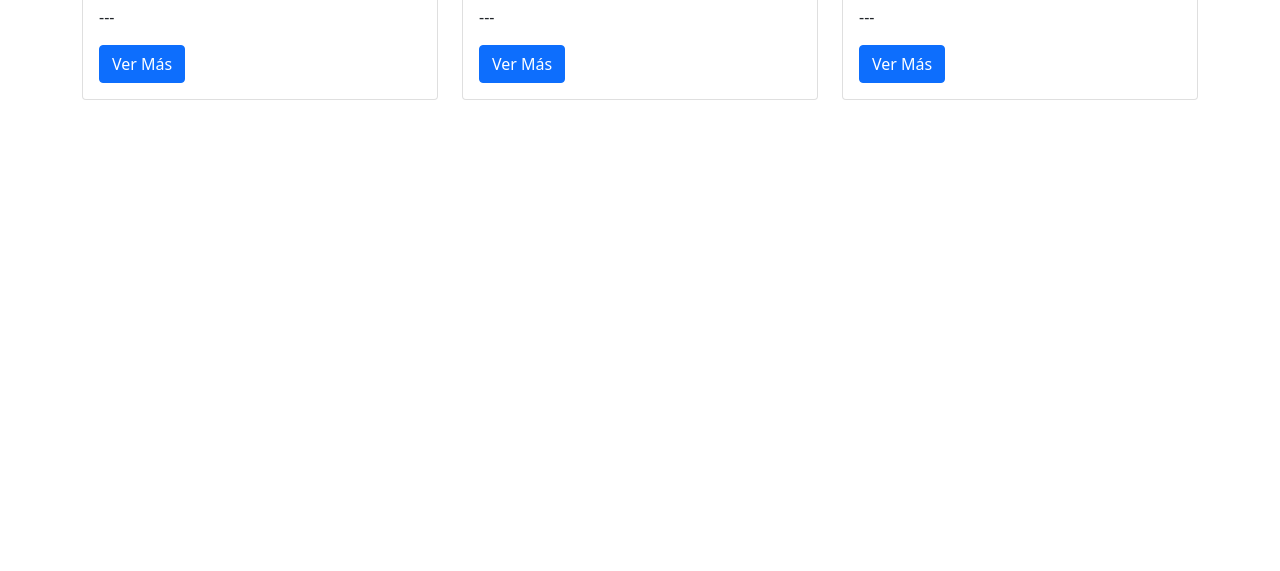
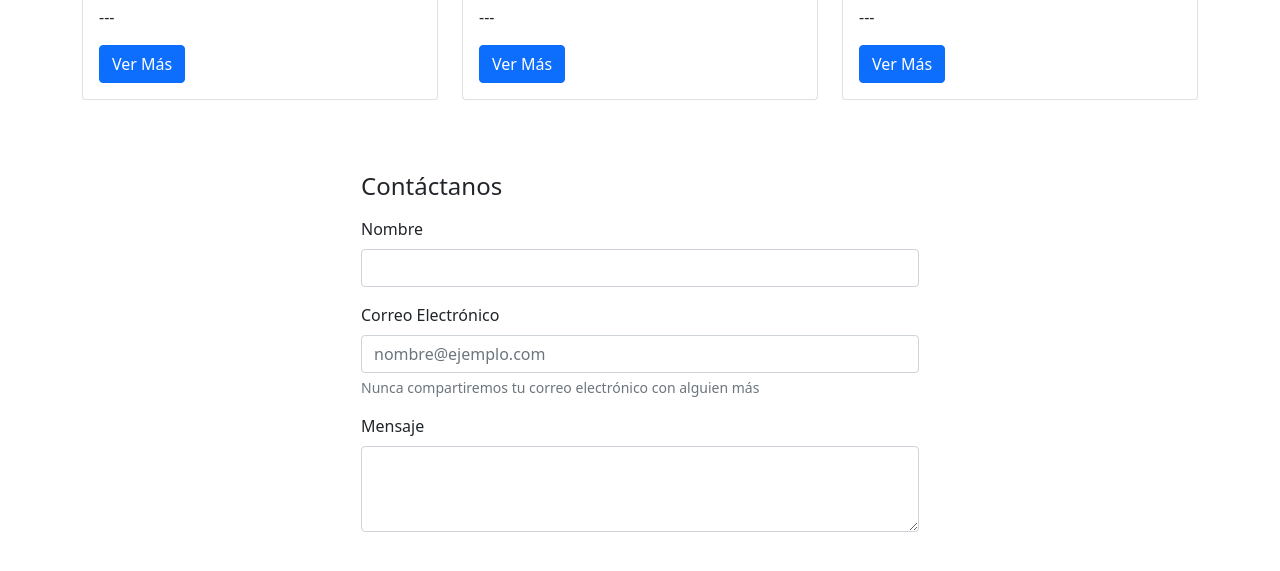
Before and after one commit to cruzjeff225/WEBSITE-DWA, a plain HTML site: page index.html in a window 1280 px wide. Shown: the part 213-784 px from the top of the page. Drawn offline with nearby package versions, Linux system fonts and the light colour scheme.

Commit message:
Add Form

```diff
--- a/index.html
+++ b/index.html
@@ -110,6 +110,24 @@
             </div>
         </div>
     </div>
+    <!--Formulario-->
+    <div class="container mt-5">
+        <h4 class="col-lg-6 offset-lg-3 mb-3">Contáctanos</h4>
+        <div class="col-lg-6 offset-lg-3 mb-3">
+            <label for="input1" class="form-label">Nombre</label>
+            <input type="email" class="form-control" id="input1">
+        </div>
+        <div class="col-lg-6 offset-lg-3 mb-3">
+            <label for="input1" class="form-label">Correo Electrónico</label>
+            <input type="email" class="form-control" id="input1" placeholder="nombre@ejemplo.com">
+            <div id="emailHelp" class="form-text">Nunca compartiremos tu correo electrónico con alguien más</div>
+          </div>
+          <div class="col-lg-6 offset-lg-3 mb-3">
+            <label for="textarea1" class="form-label">Mensaje</label>
+            <textarea class="form-control" id="textarea1" rows="3"></textarea>
+        </div>
+    </div>
+
     <script src="https://cdn.jsdelivr.net/npm/bootstrap@5.1.3/dist/js/bootstrap.bundle.min.js"
         integrity="sha384-ka7Sk0Gln4gmtz2MlQnikT1wXgYsOg+OMhuP+IlRH9sENBO0LRn5q+8nbTov4+1p"
         crossorigin="anonymous"></script>
```
